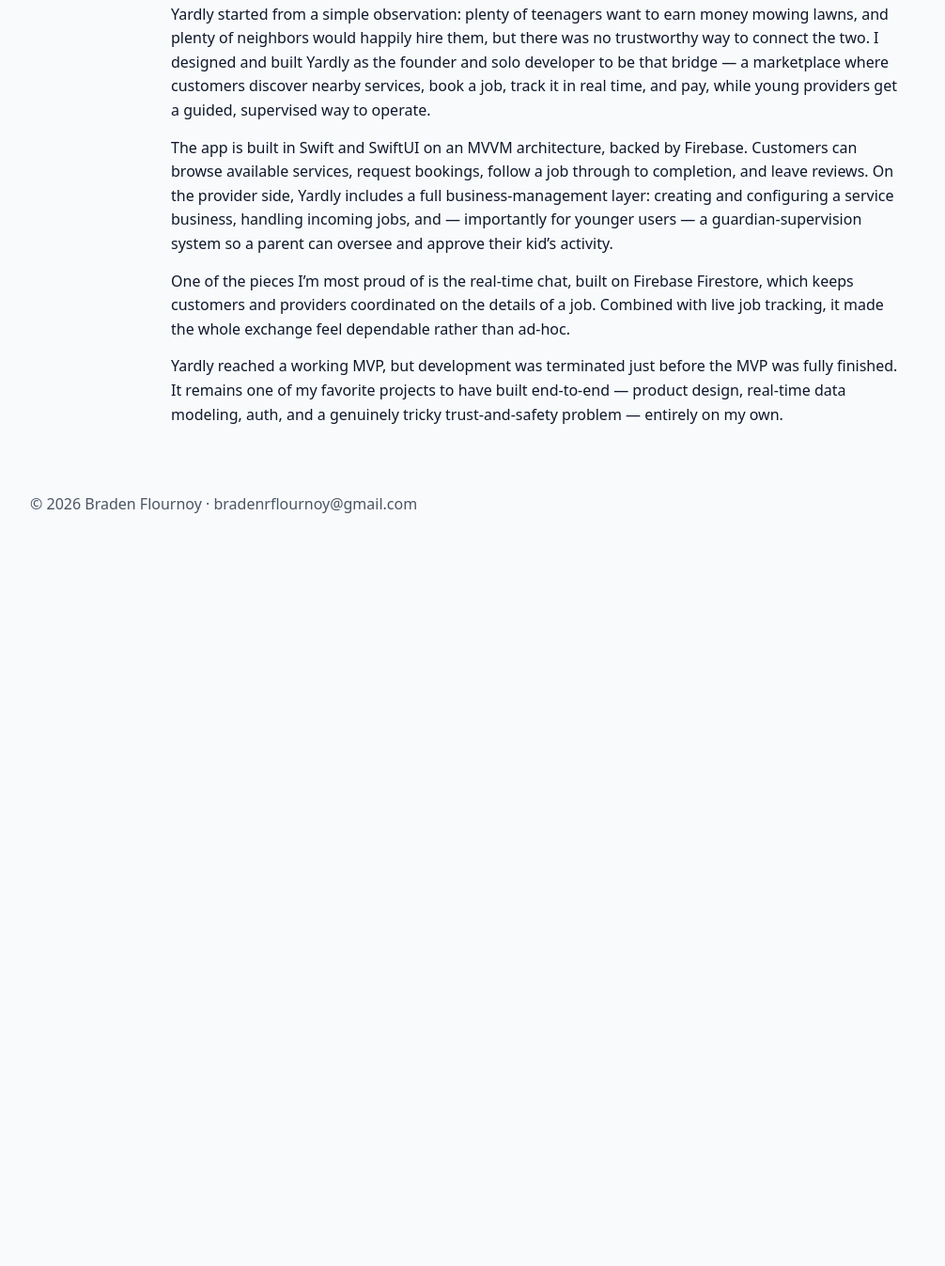
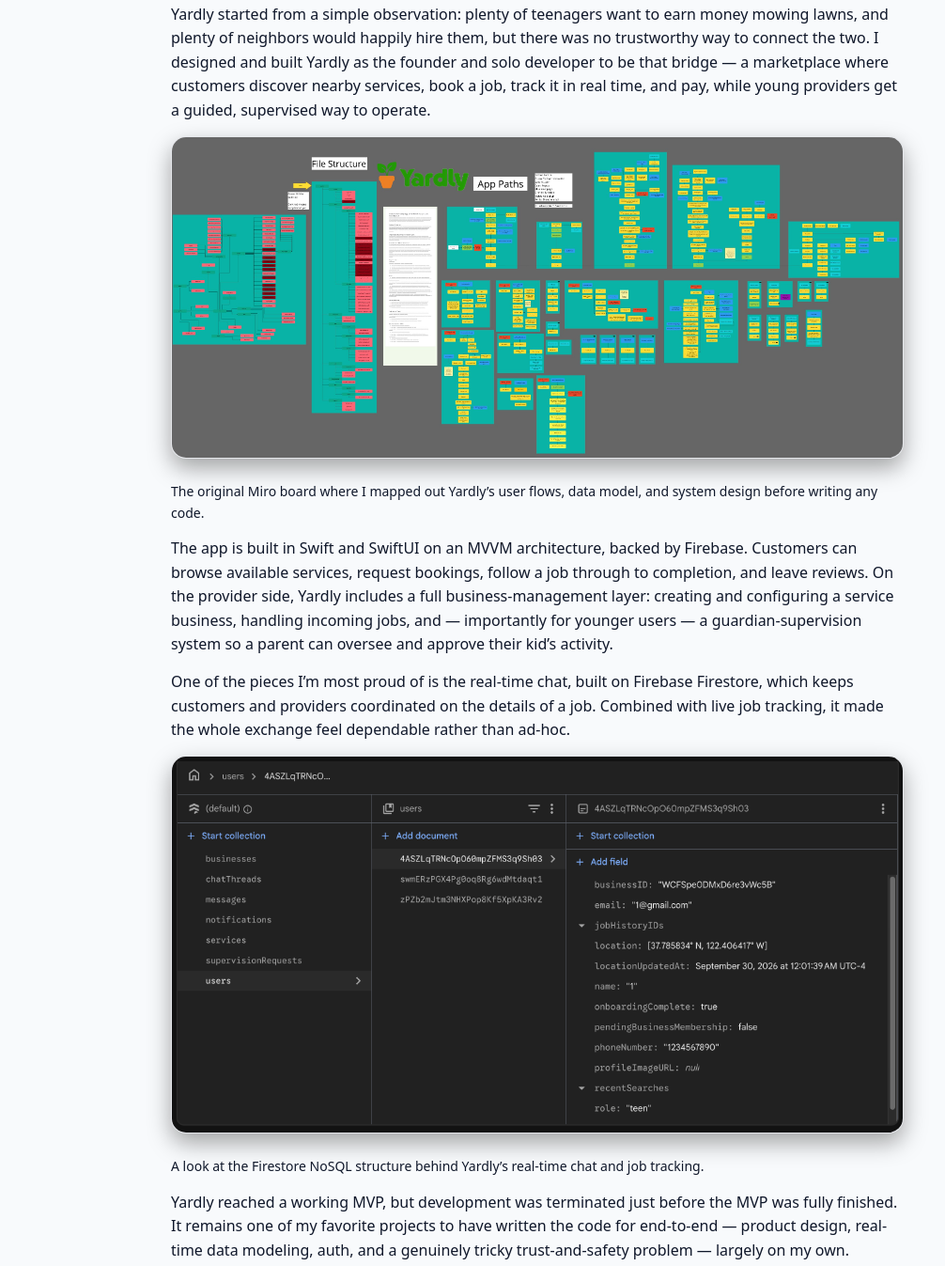
Before and after one commit to bradenrflournoy/bradenrflournoy.github.io, a plain HTML site: page projects/yardly.html in a window 1280 px wide. Shown: the part 853-2200 px from the top of the page at 94% size, without its empty margins (68-1074 px from the left). Before the commit the page ends 1489 px from the top, so only its background shows below. Drawn offline with Linux system fonts and the light colour scheme.

Commit message:
Add Miro board and Firestore screenshots to Yardly page; soften solo-dev wording

```diff
--- a/projects/yardly.html
+++ b/projects/yardly.html
@@ -42,11 +42,21 @@
 
       <p>Yardly started from a simple observation: plenty of teenagers want to earn money mowing lawns, and plenty of neighbors would happily hire them, but there was no trustworthy way to connect the two. I designed and built Yardly as the founder and solo developer to be that bridge — a marketplace where customers discover nearby services, book a job, track it in real time, and pay, while young providers get a guided, supervised way to operate.</p>
 
+      <figure class="hero-shot">
+        <img src="../assets/miro_board.jpg" alt="Original Miro planning board mapping out Yardly's user flows and system design" />
+      </figure>
+      <p class="shot-caption">The original Miro board where I mapped out Yardly&rsquo;s user flows, data model, and system design before writing any code.</p>
+
       <p>The app is built in Swift and SwiftUI on an MVVM architecture, backed by Firebase. Customers can browse available services, request bookings, follow a job through to completion, and leave reviews. On the provider side, Yardly includes a full business-management layer: creating and configuring a service business, handling incoming jobs, and — importantly for younger users — a guardian-supervision system so a parent can oversee and approve their kid&rsquo;s activity.</p>
 
       <p>One of the pieces I&rsquo;m most proud of is the real-time chat, built on Firebase Firestore, which keeps customers and providers coordinated on the details of a job. Combined with live job tracking, it made the whole exchange feel dependable rather than ad-hoc.</p>
 
-      <p>Yardly reached a working MVP, but development was terminated just before the MVP was fully finished. It remains one of my favorite projects to have built end-to-end — product design, real-time data modeling, auth, and a genuinely tricky trust-and-safety problem — entirely on my own.</p>
+      <figure class="hero-shot">
+        <img src="../assets/nonrelational_db.png" alt="Firebase Firestore data structure powering Yardly's real-time chat and job tracking" />
+      </figure>
+      <p class="shot-caption">A look at the Firestore NoSQL structure behind Yardly&rsquo;s real-time chat and job tracking.</p>
+
+      <p>Yardly reached a working MVP, but development was terminated just before the MVP was fully finished. It remains one of my favorite projects to have written the code for end-to-end — product design, real-time data modeling, auth, and a genuinely tricky trust-and-safety problem — largely on my own.</p>
     </section>
   </main>
 
```
Also changed, not shown: assets/miro_board.jpg (added), assets/nonrelational_db.png (added).
